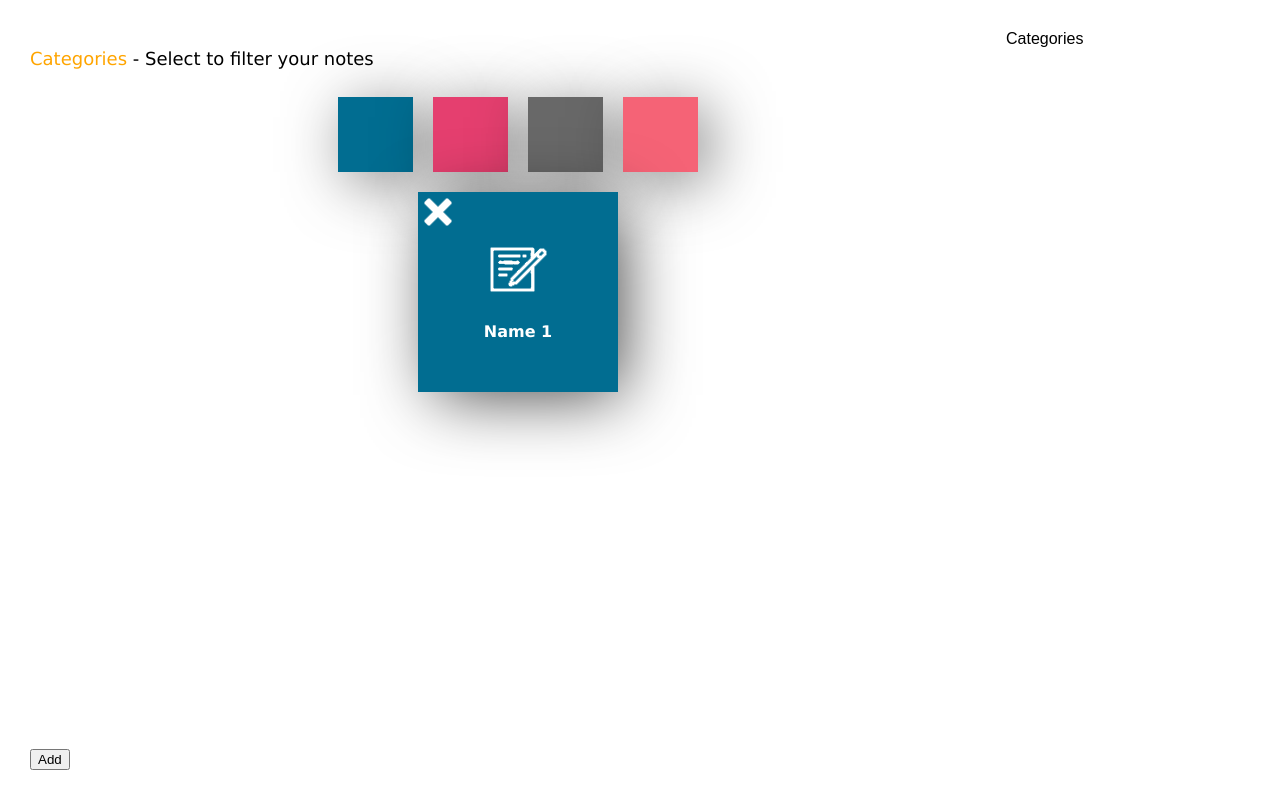
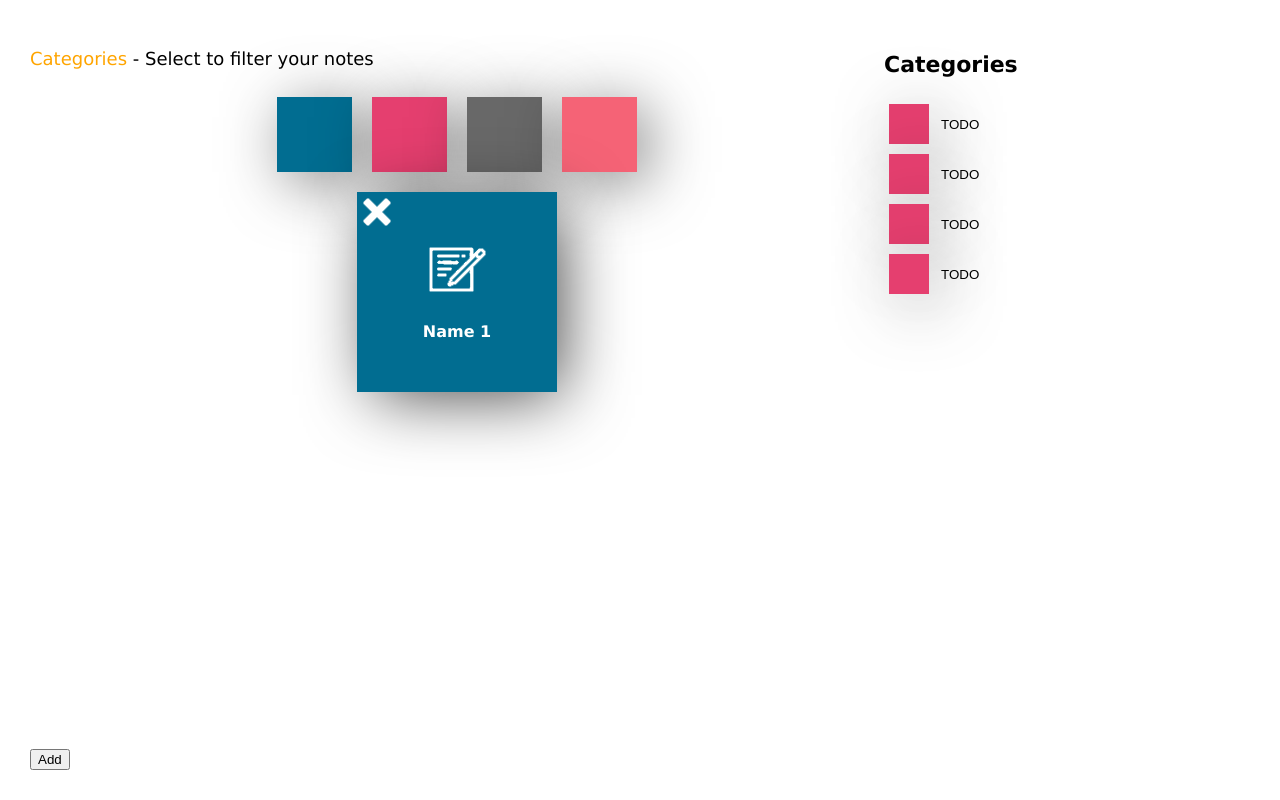
Before and after one commit to mayhelenrs/it2810-webutvikling-h17-prosjekt-3-group-50, a React (Create React App) app: page / in a window 1280 px wide. Built offline with nearby package versions, Linux system fonts and the light colour scheme.

Commit message:
Started on the create category section

```diff
--- a/src/assets/styles/Component.css
+++ b/src/assets/styles/Component.css
@@ -16,7 +16,7 @@
     -o-user-select: none;
 }
 
-.Category {
+.CategoryFilter {
     min-width: 75px;
     min-height: 75px;
     max-width: 75px;
@@ -78,3 +78,38 @@ orange {
 .Selected {
     border: black solid 2px;
 }
+
+.CategoryCreatorHolder {
+    display: flex;
+    flex-direction: column;
+}
+
+.CategoryCreatorHolder > p {
+    font-family: Verdana, Geneva, sans-serif;
+    font-weight: bold;
+    color: black;
+    font-size: 22px;
+}
+
+.Category {
+    display: flex;
+    flex-direction: row;
+    align-items: center;
+    margin: 5px;
+}
+
+.CategoryColor {
+    min-width: 40px;
+    min-height: 40px;
+    max-width: 40px;
+    max-height: 40px;
+    -webkit-box-shadow: 10px 10px 68px -7px rgba(0,0,0,0.75);
+    -moz-box-shadow: 10px 10px 68px -7px rgba(0,0,0,0.75);
+    box-shadow: 10px 10px 68px -7px rgba(0,0,0,0.75);
+    margin-right: 10px;
+}
+
+.CategoryName {
+    border: none;
+    background-color: rgba(0, 0, 0, 0);
+}
--- a/src/assets/styles/NoteView.css
+++ b/src/assets/styles/NoteView.css
@@ -7,14 +7,14 @@
 }
 
 .Left-Page {
-    min-width: 80%;
+    min-width: 70%;
     flex: 1;
     display: flex;
     flex-direction: column;
 }
 
 .Right-Page {
-    max-width: 20%;
+    max-width: 30%;
     flex: 1;
 }
 
--- a/src/components/Category.jsx
+++ b/src/components/Category.jsx
@@ -7,17 +7,17 @@ export class Category extends React.Component {
         super(props);
         this.state = {
             color: props.color,
-            selected: false
         }
     }
 
     render() {
         return (
-            <div style={{backgroundColor: '' + this.state.color, border: (this.state.selected ? this.state.color + " solid 6px" : "none")}} className={"Category"} onClick={() => {
-                this.selectElement();
-                this.props.selectElement(this);
-            }}>
-                {this.state.selected}
+            <div className="Category">
+                <div style={{backgroundColor: '' + this.state.color}} className={"CategoryColor"}>
+                </div>
+                <div>
+                    <input className={"CategoryName"} defaultValue="TODO"/>
+                </div>
             </div>
         );
     }
--- /dev/null
+++ b/src/components/CategoryCreatorHolder.jsx
@@ -0,0 +1,23 @@
+import React from 'react';
+import '../assets/styles/Component.css';
+import {Category} from "./Category";
+
+export class CategoryCreatorHolder extends React.Component {
+
+    constructor() {
+        super();
+        this.state = {
+            categories: [<Category color={"#E53F6F"}/>, <Category color={"#E53F6F"}/>, <Category color={"#E53F6F"}/>, <Category color={"#E53F6F"}/>]
+        };
+    }
+
+    render() {
+        return (
+            <div className="CategoryCreatorHolder">
+                <p>Categories</p>
+                {this.state.categories}
+            </div>
+        );
+    }
+
+}
--- /dev/null
+++ b/src/components/CategoryFilter.jsx
@@ -0,0 +1,29 @@
+import React from 'react';
+import '../assets/styles/Component.css';
+
+export class CategoryFilter extends React.Component {
+
+    constructor(props) {
+        super(props);
+        this.state = {
+            color: props.color,
+            selected: false
+        }
+    }
+
+    render() {
+        return (
+            <div style={{backgroundColor: '' + this.state.color, border: (this.state.selected ? this.state.color + " solid 6px" : "none")}} className={"CategoryFilter"} onClick={() => {
+                this.selectElement();
+                this.props.selectElement(this);
+            }}>
+                {this.state.selected}
+            </div>
+        );
+    }
+
+    selectElement() {
+        this.setState({selected: true});
+    }
+
+}
--- a/src/components/CategoryHolder.jsx
+++ b/src/components/CategoryHolder.jsx
@@ -1,6 +1,6 @@
 import React from 'react';
 import '../assets/styles/Component.css';
-import {Category} from '../components/Category.jsx';
+import {CategoryFilter} from './CategoryFilter.jsx';
 
 export class CategoryHolder extends React.Component {
 
@@ -26,7 +26,7 @@ export class CategoryHolder extends React.Component {
     }
 
     generateCategory(color) {
-        return <Category selectElement={this.selectElement} color={color}/>;
+        return <CategoryFilter selectElement={this.selectElement} color={color}/>;
     }
 
     selectCategory(element) {
--- a/src/views/Note.jsx
+++ b/src/views/Note.jsx
@@ -2,6 +2,7 @@ import React from 'react';
 import '../assets/styles/NoteView.css';
 import {NoteHolder} from '../components/NoteHolder.jsx'
 import {CategoryHolder} from "../components/CategoryHolder";
+import {CategoryCreatorHolder} from "../components/CategoryCreatorHolder";
 
 export class NoteView extends React.Component {
 
@@ -29,7 +30,7 @@ export class NoteView extends React.Component {
                     </div>
                 </div>
                 <div className="Right-Page">
-                    Categories
+                    <CategoryCreatorHolder/>
                 </div>
             </div>
         );
```
